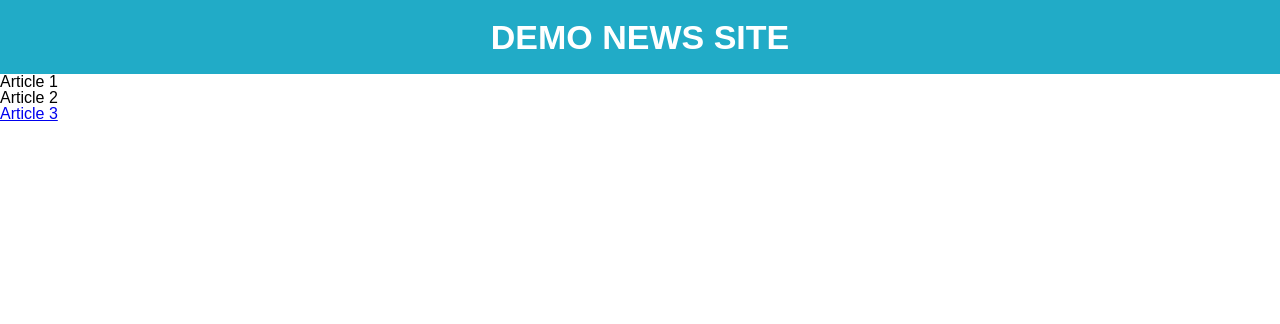
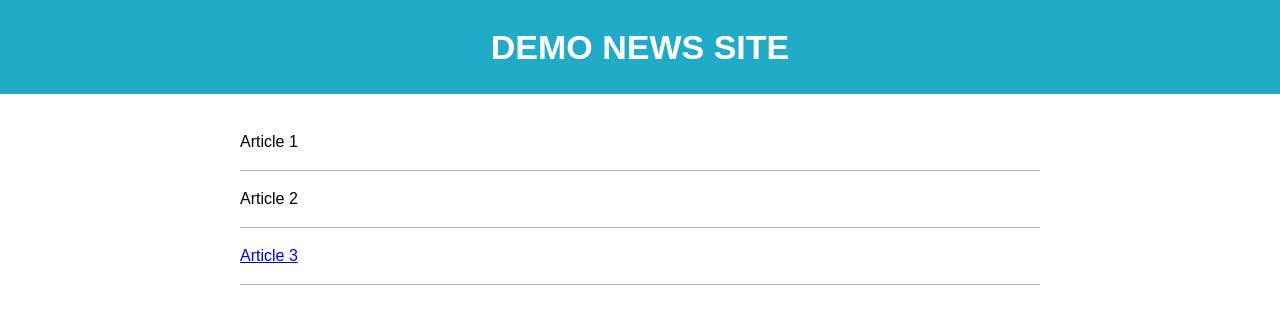
Before and after one commit to SgtSpadez/DemoNewsSite, a plain HTML site: page index.html in a window 1280 px wide. Drawn offline with Linux system fonts and the light colour scheme.

Commit message:
List styles added

```diff
--- a/css/sass/_header.sass
+++ b/css/sass/_header.sass
@@ -4,9 +4,10 @@
 
 .hero
   background-color: #21abc7
-  padding: 20px 0
+  padding: 30px 0
   color: #fff
   text-align: center
+  margin-bottom: 40px
 
 .logo
   font-size: 34px
--- a/css/sass/_list.sass
+++ b/css/sass/_list.sass
@@ -3,7 +3,8 @@
 /* --------------------------------- */
 
 .news-item
-  background-color: #222
+  border-bottom: 1px solid #b6b6b6
+  margin-bottom: 20px
+  padding-bottom: 20px
 
 .news-link
-  background-color: #222
--- a/css/sass/base.sass
+++ b/css/sass/base.sass
@@ -18,10 +18,6 @@ body
   font-family: sans-serif
 
 
-h1, h2, h3, h4, h5, h6
-
-ol
-
-li
-
-a
+.container
+  max-width: 800px
+  margin: 0 auto
--- a/index.html
+++ b/index.html
@@ -14,20 +14,24 @@
 
 <body>
  <header class="hero">
+   <div class="container">
      <p class="logo">Demo News Site</p>
+   </div>
   </header>
- <main>
+   <main class="content">
+     <div class="container">
        <ol>
-     <li>
-       <a herf="#">Article 1</a>
+         <li class="news-item">
+          <a class="news-link" herf="#">Article 1</a>
          </li>
-     <li>
-       <a herf="#">Article 2</a>
+         <li class="news-item">
+          <a class="news-link"  herf="#">Article 2</a>
          </li>
-     <li>
-       <a href="#">Article 3</a>
+         <li class="news-item">
+          <a class="news-link"  href="#">Article 3</a>
          </li>
        </ol>
+   </div>
   </main>
 </body>
 
```
Also changed, not shown: css/stylesheets/base.css. Lines whose indentation alone changed are shown as unchanged.
